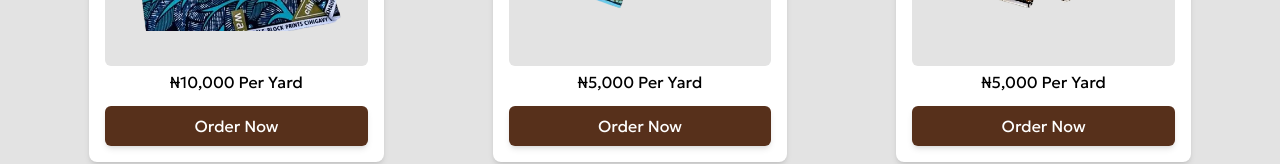
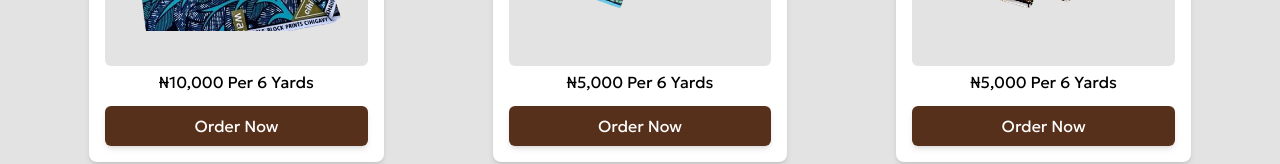
Before and after one commit to Dennardavid/Chief-Martins, a Next.js app: page /asoebi in a window 1280 px wide. Shown: the part 485-649 px from the top of the page. Built offline with nearby package versions, Linux system fonts and the light colour scheme.

Commit message:
price per yard completed

```diff
--- a/src/app/components/asoebi.jsx
+++ b/src/app/components/asoebi.jsx
@@ -125,7 +125,7 @@ export default function Asoebi() {
             </div>
             <div className="flex flex-col gap-y-2">
               <span className="my-1 font-medium text-sm md:text-base">
-                &#8358;{item.price.toLocaleString()} Per Yard
+                &#8358;{item.price.toLocaleString()} Per 6 Yards
               </span>
               <button
                 className="bg-amber-950/90 py-2 text-white rounded-md shadow-md"
```
